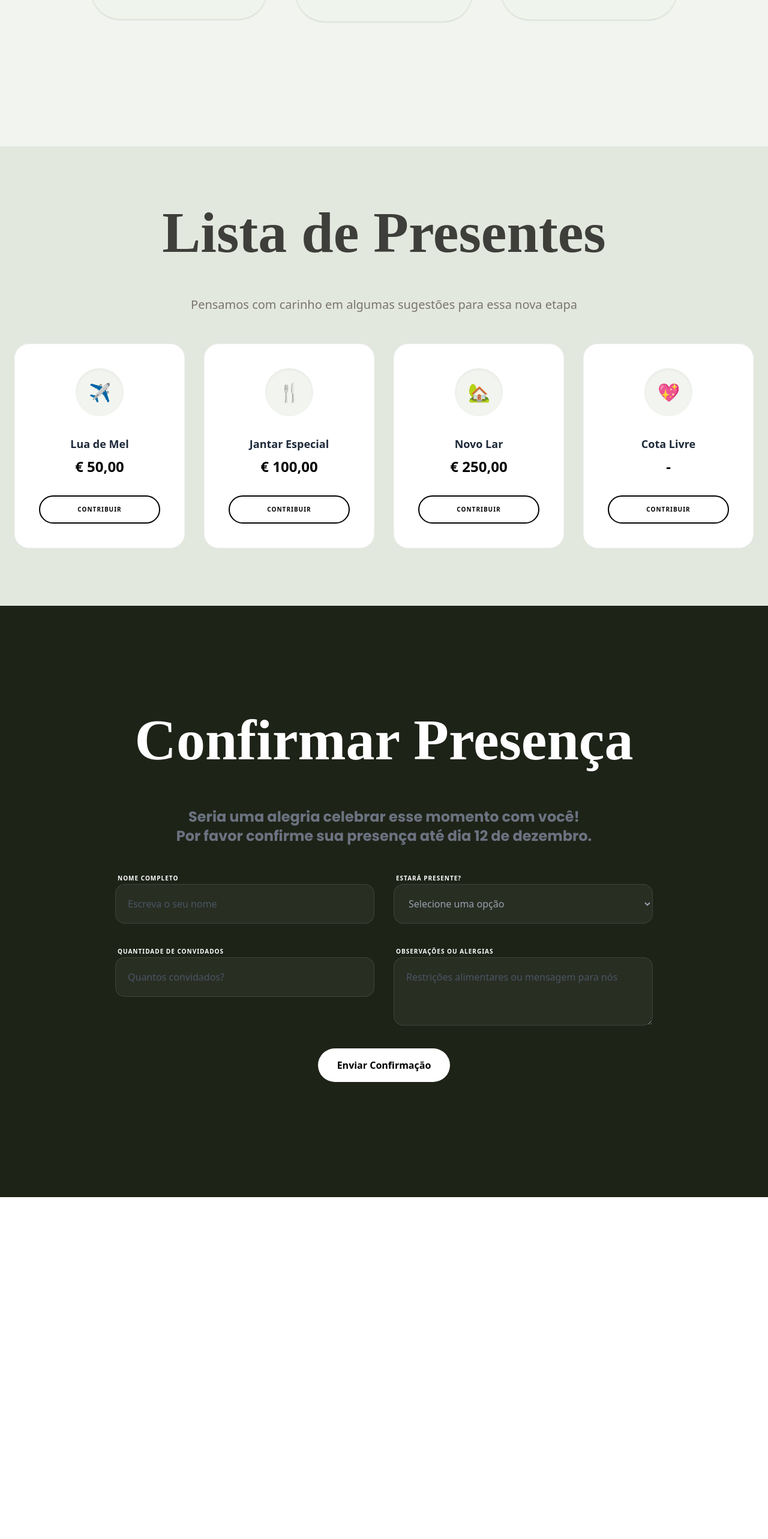
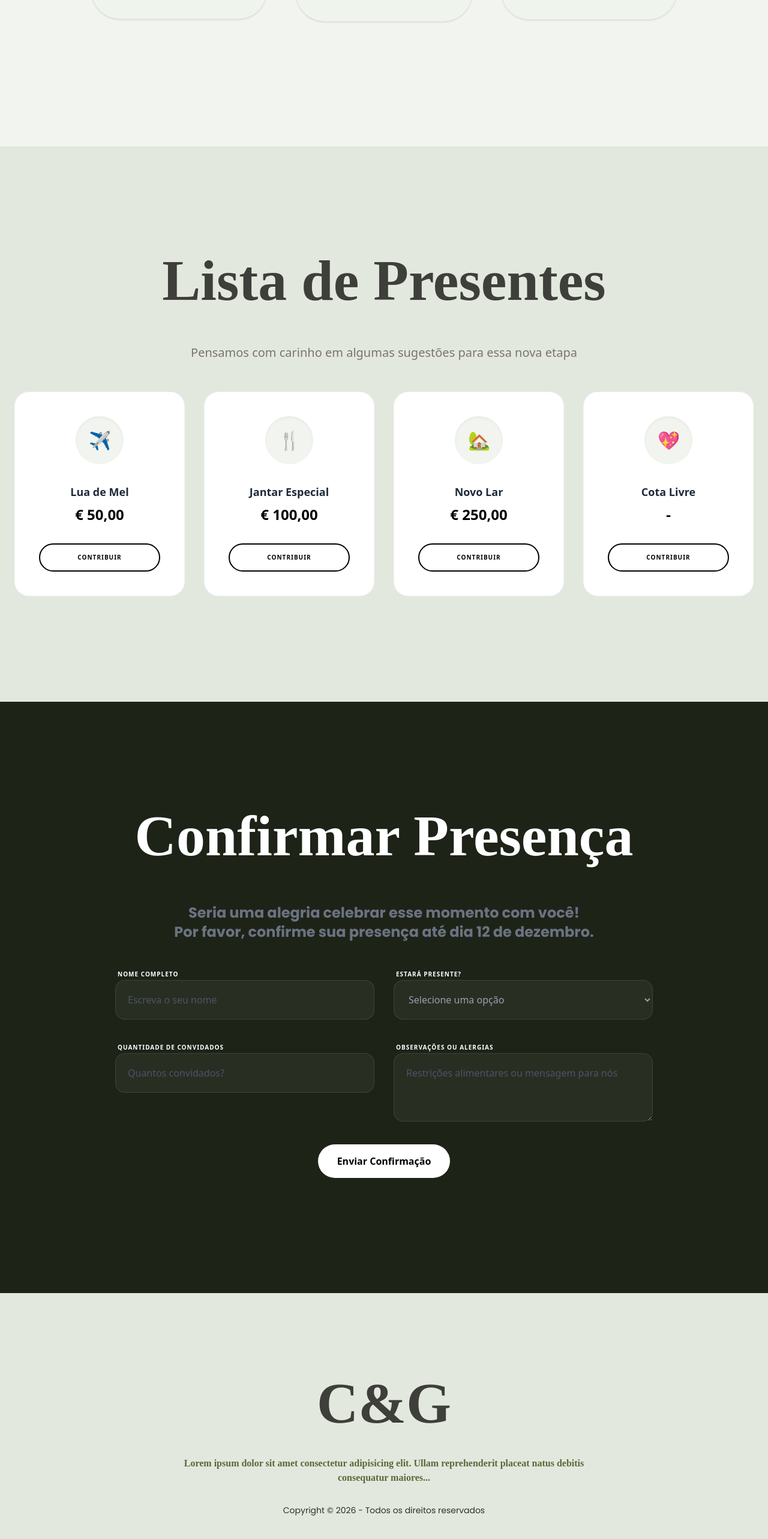
Before and after one commit to Guilherme-codr/meu_casamento, a React (Vite) app: page / in a window 1280 px wide. Shown: the part 1402-3968 px from the top of the page at 60% size. Before the commit the page ends 3398 px from the top, so only its background shows below. Built offline with nearby package versions, Linux system fonts and the light colour scheme; a web font is replaced by a local one.

Commit message:
feito o footer e projeto quase finalizado

```diff
--- a/src/App.jsx
+++ b/src/App.jsx
@@ -4,6 +4,7 @@ import Hero from "./components/hero.jsx";
 import Grande_Dia from "./components/Grande_Dia.jsx";
 import Lista_Presentes from "./components/Lista_Presentes.jsx";
 import Confirma_Presenca from "./components/Confirma_Presenca.jsx";
+import Rodape from "./components/Rodape.jsx";
 
 function App() {
   useEffect(() => {
@@ -28,6 +29,10 @@ function App() {
       <section className="py-24 w-full mx-auto h-full scroll-mt bg-[#1E2318]">
         <Confirma_Presenca />
       </section>
+
+      <section className="py-24 w-full mx-auto h-full scroll-mt bg-[#E3E8DE]">
+        <Rodape />
+      </section>
     </div>
   );
 }
--- a/src/components/Confirma_Presenca.jsx
+++ b/src/components/Confirma_Presenca.jsx
@@ -13,7 +13,7 @@ function Confirma_Presenca() {
   return (
     <section
       id="Confirmar"
-      className="relative flex flex-wrap justify-center items-center scroll-mt py-20"
+      className="relative flex flex-wrap justify-center items-center scroll-mt-20 md:scroll-mt-40 py-20"
     >
       <div className="text-center space-y-6">
         <h1 className="flex text-center justify-center font-primary text-white text-4xl md:text-8xl font-bold w-full">
@@ -22,7 +22,7 @@ function Confirma_Presenca() {
         <p className="font-bold font-secondary md:text-2xl md:pt-10 text-[#6B7280]">
           Seria uma alegria celebrar esse momento com você!
           <br />
-          Por favor confirme sua presença até dia 12 de dezembro.
+          Por favor, confirme sua presença até dia 12 de dezembro.
         </p>
       </div>
 
--- a/src/components/Grande_Dia.jsx
+++ b/src/components/Grande_Dia.jsx
@@ -7,7 +7,7 @@ function Grande_Dia() {
   return (
     <section
       id="evento"
-      className="relative flex flex-wrap justify-center items-center md:py-20 px-6 max-w-5xl mx-auto scroll-mt"
+      className="relative flex flex-wrap justify-center items-center md:py-20 px-6 max-w-5xl mx-auto scroll-mt-20 md:scroll-mt-40"
     >
       <motion.div
         initial={{ opacity: 0, y: 100 }}
--- a/src/components/Lista_Presentes.jsx
+++ b/src/components/Lista_Presentes.jsx
@@ -4,7 +4,7 @@ function Lista_Presentes() {
   return (
     <section
       id="presentes"
-      className="relative flex flex-wrap justify-center h-full items-center scroll-mt"
+      className="relative flex flex-wrap justify-center h-full items-center scroll-mt-20 md:scroll-mt-40 py-20"
     >
      <div>
        <motion.div
--- /dev/null
+++ b/src/components/Rodape.jsx
@@ -0,0 +1,24 @@
+function Rodape() {
+  return (
+
+    <footer className="w-full flex flex-col items-center justify-center py-10 font-primary">
+
+      <div className="mb-10 text-6xl md:text-8xl font-bold text-text-primary">
+        <h1>C&G</h1>
+      </div>
+
+
+      <p className="w-full text-center px-4 mb-8 max-w-3xl font-semibold text-primary">
+        Lorem ipsum dolor sit amet consectetur adipisicing elit. Ullam reprehenderit placeat natus debitis consequatur maiores...
+      </p>
+
+
+      <p className="w-full text-center text-sm font-secondary opacity-80">
+        Copyright &copy; 2026 - Todos os direitos reservados
+      </p>
+
+    </footer>
+  );
+}
+
+export default Rodape;
```
